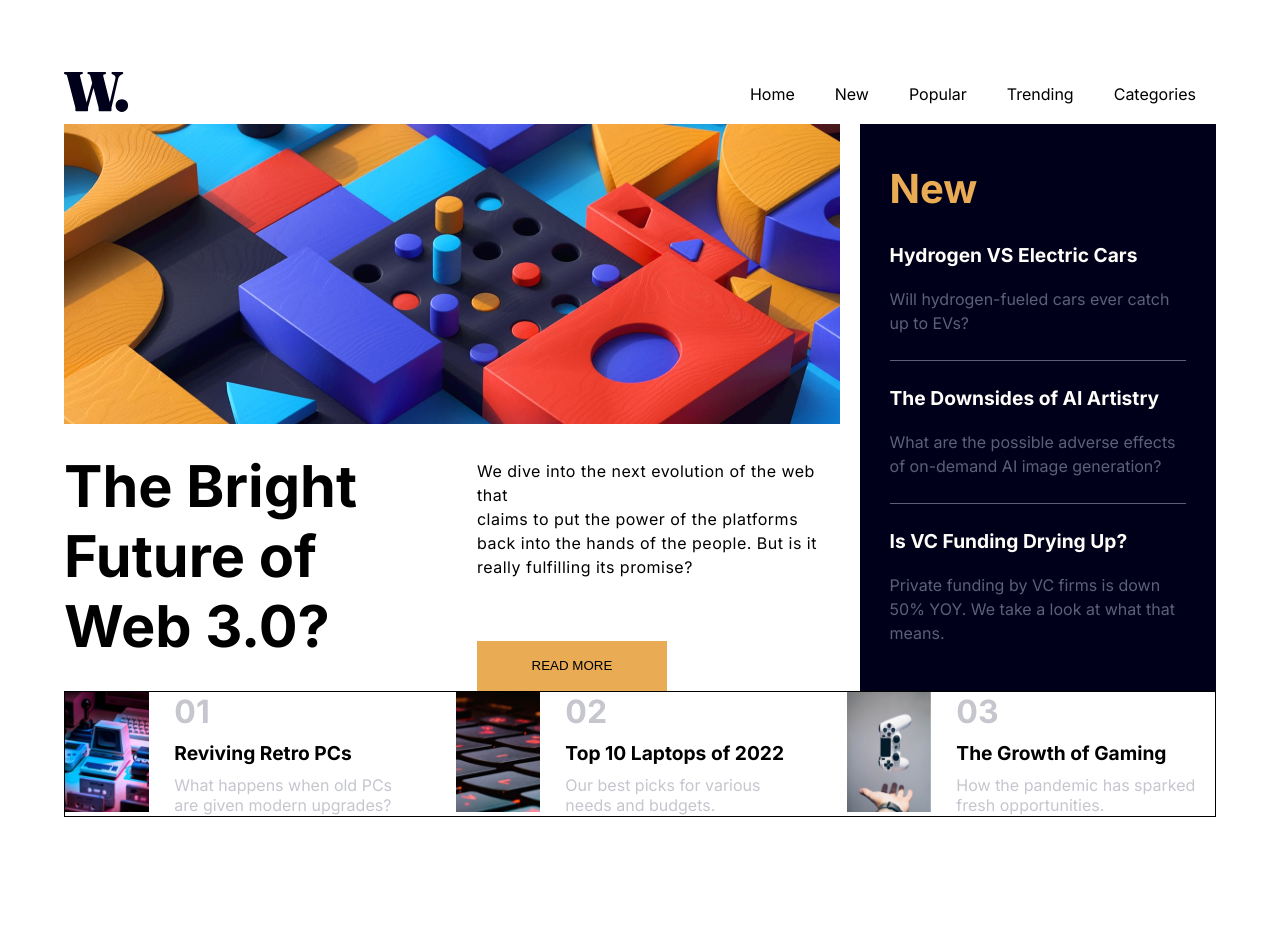
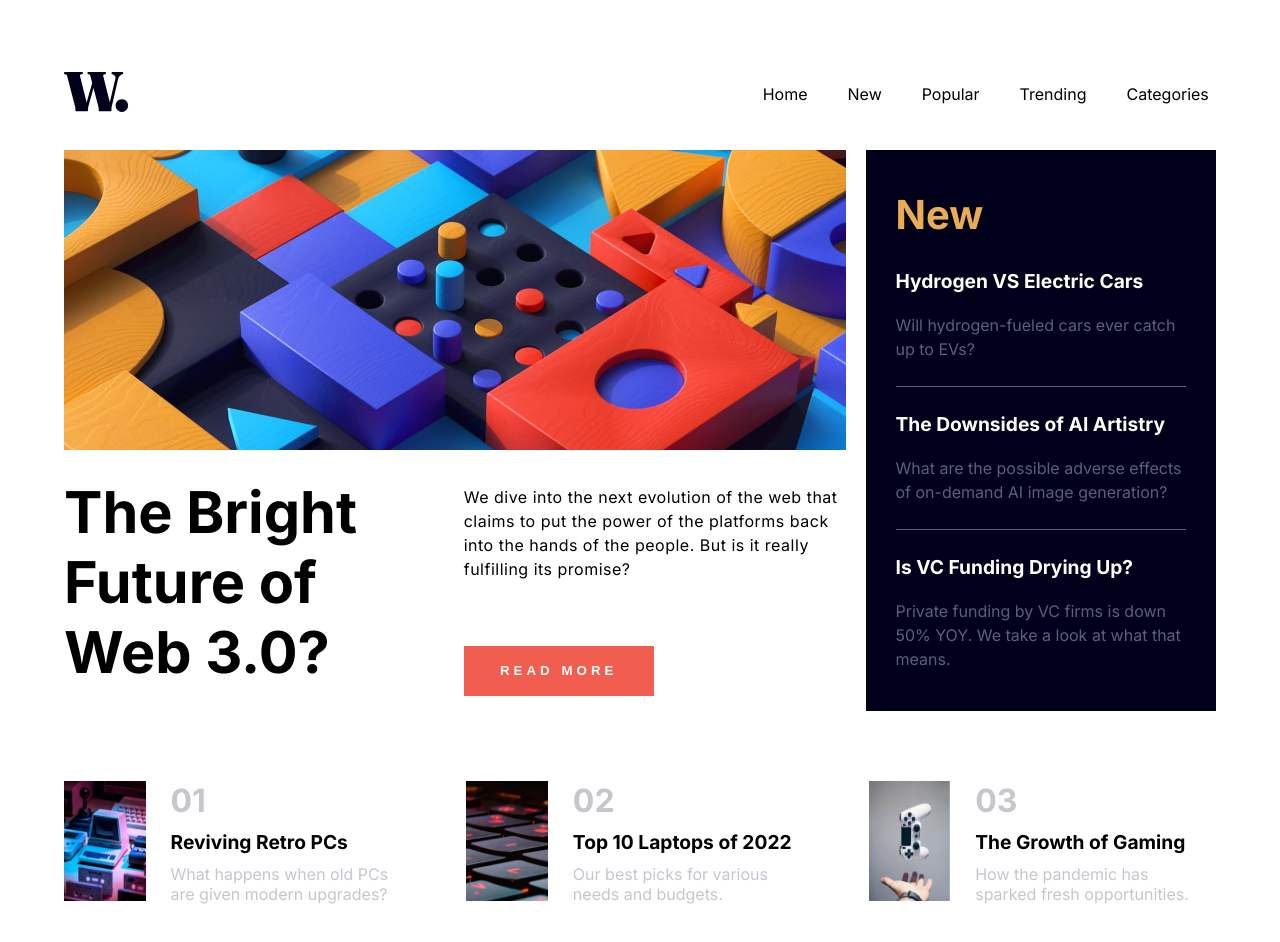
Before and after one commit to rafaelbr555/JavaScript, a plain HTML site: page challenge/Pagina-de-noticias/news-homepage-main/index.html in a window 1280 px wide. Before the commit the page ends 817 px from the top, so only its background shows below. Drawn offline with Linux system fonts and the light colour scheme.

Commit message:
Parte desktop pronta

```diff
--- a/challenge/Pagina-de-noticias/news-homepage-main/index.html
+++ b/challenge/Pagina-de-noticias/news-homepage-main/index.html
@@ -33,7 +33,7 @@
             </div>
             <div class="paragrafo-conteudo">
               <p>
-                We dive into the next evolution of the web that <br>claims to put the
+                We dive into the next evolution of the web that claims to put the
                 power of the platforms back into the hands of the people. But is
                 it really fulfilling its promise?
               </p>
@@ -75,7 +75,7 @@
           <div class="div-image-conteudo">
             <h1>01</h1>
             <h2>Reviving Retro PCs</h2>
-            <p>What happens when old PCs <br> are given modern upgrades?</p>
+            <p>What happens when old PCs are given modern upgrades?</p>
           </div>
         </div>
 
@@ -86,7 +86,7 @@
           <div class="div-image-conteudo">
             <h1>02</h1>
             <h2> Top 10 Laptops of 2022</h2>
-            <p>Our best picks for various <br> needs and budgets.</p>
+            <p>Our best picks for various needs and budgets.</p>
           </div>
         </div>
 
@@ -97,7 +97,7 @@
           <div class="div-image-conteudo">
             <h1>03</h1>
             <h2> The Growth of Gaming</h2>
-            <p> How the pandemic has sparked <br> fresh opportunities.</p>
+            <p> How the pandemic has sparked fresh opportunities.</p>
           </div>
         </div>
       </div>
--- a/challenge/Pagina-de-noticias/news-homepage-main/style.css
+++ b/challenge/Pagina-de-noticias/news-homepage-main/style.css
@@ -20,19 +20,14 @@ body{
 }
 
 header{
-  width: 100%;
+  max-width:100%;
   display: flex;
   justify-content: space-between;
   align-items: center;
-  margin-top: 5%;
+  margin: 5% 4% 2% 5%;
 }
 
-.logo-image{
-  margin-left: 5%;
-}
-.menu{
-  margin-right: 5%;
-}
+
 .lista-menu{
   display: flex;
   list-style: none;
@@ -67,29 +62,35 @@ header{
   display: flex;
   flex-direction: row;
   margin-top: 3%;
-  gap: 20px;
-
 }
 .titulo-conteudo{
+  width: 100%;
   font-size: 1.8rem;
+  padding-right: 35px;
 }
 .paragrafo-conteudo{
+  width: 100%;
   font-size: 1rem;
   letter-spacing: 0.5px;
   line-height: 1.5rem;
   margin-top: 1%;
-  padding-left: 50px;
-
 }
 .button-read{
   width: 190px;
   height: 50px;
-  background-color: var(--Soft-orange);
+  background-color: var(--Soft-red);
+  color: var(--Off-white);
+  font-weight: bolder;
+  letter-spacing: 4px;
   border-style: none;
   margin-top: 17%;
+  cursor: pointer;
+}
+.button-read:hover{
+  background-color: var(--Very-dark-blue);
 }
 .div-new{
-  width: 41%;
+  width: 40%;
   margin-right: 5%;
   padding: 40px 30px;
   background-color: var(--Very-dark-blue);
@@ -99,8 +100,6 @@ header{
   border-bottom: 1px solid var(--Dark-grayish-blue);
   margin: 25px 0px;
   padding: 25px 0px;
-
-
 }
 
 .titulo-new h1{
@@ -112,6 +111,10 @@ header{
   font-size: 1.2rem;
   color: var(--Off-white);
   margin-bottom: 20px;
+  cursor: pointer;
+}
+.div-new-conteudo h2:hover{
+  color: var(--Soft-orange);
 }
 .div-new-conteudo p{
   font-size: 1rem;
@@ -122,9 +125,8 @@ header{
   display: grid;
   grid-template-columns: 1fr 1fr 1fr;
   justify-content: stretch;
-  column-gap: 23px;
-  margin: 0px 5%;
-  border: black 1px solid;
+  column-gap: 55px;
+  margin: 70px 5%;
 }
 .div-imagem{
   display: flex;
@@ -141,6 +143,7 @@ header{
   width: 100%;
   display: flex;
   flex-direction: column;
+  padding: 0px 15px 0px 0px;
 
 }
 .div-image-conteudo h1, .div-image-conteudo p{
@@ -155,181 +158,3 @@ header{
   cursor: pointer;
 
 }
-
-
-
-/*
-body {
-  width: 100vw;
-  max-width: 1113px;
-  height: 100vh;
-  margin: 80px 120px;
-}
-
-header {
-  width: 100vw;
-  max-width: 1113px;
-  display: flex;
-  justify-content: space-between;
-  align-items: center;
-
-  margin-bottom: 20px;
-}
-
-.menu-mobile {
-  display: none;
-}
-
-.lista-menu {
-  display: flex;
-  gap: 40px;
-  list-style: none;
-  color: var(--Dark-grayish-blue);
-}
-
-.itens-lista:hover {
-  color: var(--Soft-red);
-  cursor: pointer;
-}
-
-main {
-  width: 100vw;
-  max-width: 1300px;
-  height: 100vh;
-  display: grid;
-  grid-template-columns: 730px 350px;
-  grid-template-rows: 510px 510px;
-  gap: 70px 30px;
-}
-
-.div-desktop {
-  margin-right: 35px;
-}
-
-.image-desktop {
-  width: 730px;
-  height: 300px;
-  background-image: url("assets/images/image-web-3-desktop.jpg");
-  background-size: cover;
-  background-repeat: no-repeat;
-
-  margin-bottom: 35px;
-}
-
-.conteudo {
-  display: grid;
-  grid-template-columns: 365px 365px;
-}
-.titulo-conteudo > h1 {
-  font-size: 50px;
-  font-weight: 800;
-}
-.paragrafo-conteudo > p {
-  font-size: 15px;
-  font-weight: 400;
-
-  color: var(--Dark-grayish-blue);
-  line-height: 1.5rem;
-}
-
-.button-read {
-  width: 190px;
-  padding: 15px 0px;
-  margin-top: 28px;
-
-  color: var(--Off-white);
-  background-color: var(--Soft-red);
-
-  font-size: 14px;
-  font-weight: 700;
-  letter-spacing: 5px;
-
-  border-style: none;
-  cursor: pointer;
-}
-
-.button-read:hover {
-  background-color: var(--Very-dark-blue);
-}
-
-.div-new {
-  background-color: var(--Very-dark-blue);
-  padding: 25px;
-}
-.titulo-new > h1 {
-  color: var(--Soft-orange);
-}
-.div-new-conteudo {
-  margin-top: 35px;
-}
-.div-new-conteudo > h2 {
-  color: var(--Off-white);
-  margin-bottom: 10px;
-  font-size: 20px;
-  font-weight: 700;
-
-  cursor: pointer;
-}
-.div-new-conteudo > h2:hover {
-  color: var(--Soft-orange);
-}
-.div-new-conteudo > p {
-  color: var(--Grayish-blue);
-  font-size: 15px;
-  font-weight: 400;
-  line-height: 1.5rem;
-}
-hr {
-  margin-top: 30px;
-  border-color: var(--Grayish-blue);
-}
-.div-imagens {
-  display: grid;
-  height: 200px;
-  grid-template-columns: 1fr 1fr 1fr;
-  grid-column: 1/3;
-  gap: 30px;
-}
-
-.div-imagem {
-  display: flex;
-  gap: 20px;
-}
-
-.image-retro,
-.image-laptops,
-.image-gaming {
-  max-width: 103px;
-}
-.image-retro > img,
-.image-laptops > img,
-.image-gaming > img {
-  width: 100%;
-}
-
-.div-image-conteudo > h1 {
-  color: var(--Grayish-blue);
-  margin-bottom: 8px;
-}
-
-.div-image-conteudo > h2 {
-  font-size: 18px;
-  margin-bottom: 15px;
-  cursor: pointer;
-}
-.div-image-conteudo > h2:hover {
-  color: var(--Soft-red);
-}
-
-.div-image-conteudo > p {
-  color: var(--Dark-grayish-blue);
-  font-size: 15px;
-  font-weight: 400;
-  line-height: 1.5rem;
-}
-
-@media screen and (max-width: 900px) {
-  body {
-    margin: 50px;
-  }
-}
```
